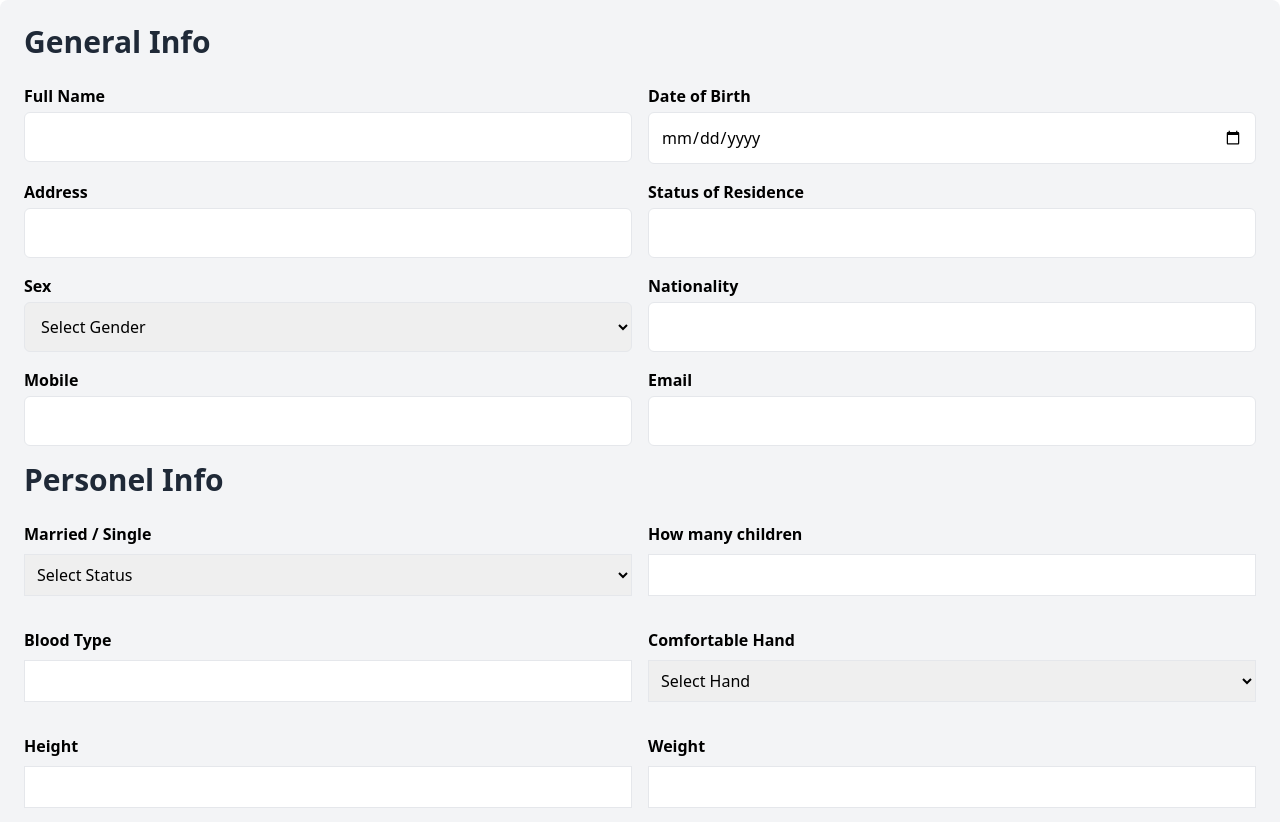
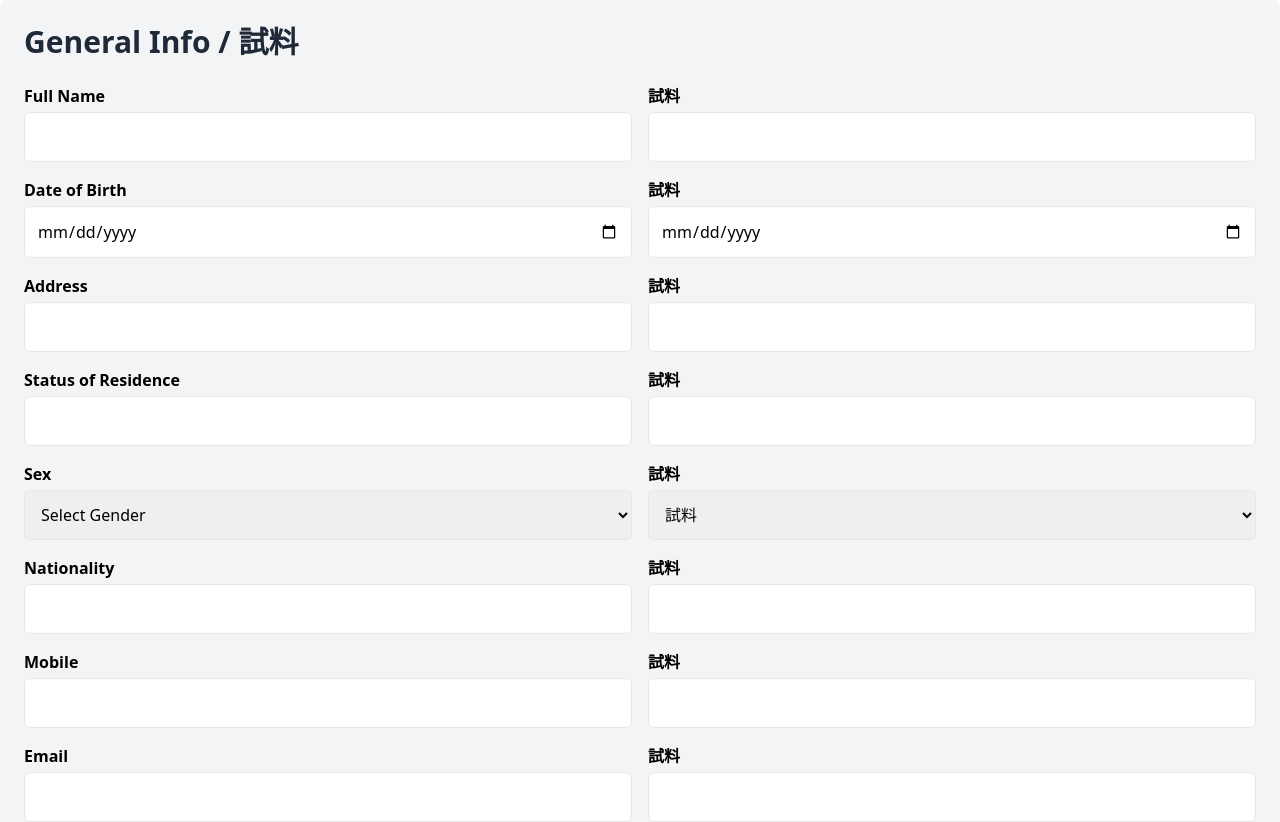
Before and after one commit to Rukshan2000/devAtmo, a React (Create React App) app: page / in a window 1280 px wide. Shown: the top 822 px of the page. Built offline with nearby package versions, Linux system fonts and the light colour scheme.

Commit message:
japan test 1

```diff
--- a/src/components/dataForm.jsx
+++ b/src/components/dataForm.jsx
@@ -77,12 +77,16 @@ function DataForm({ onSubmit }) {
 
     return (
         <form onSubmit={handleSubmit} className="p-6 bg-gray-100 rounded-lg shadow-lg">
-            <h2 className="mb-6 text-3xl font-bold text-gray-800">General Info</h2>
+            <h2 className="mb-6 text-3xl font-bold text-gray-800">General Info / 試料</h2>
 
-            {/* General Info */}
+            {/* General Info 試料*/}
             <div className="grid grid-cols-1 gap-4 mb-4 md:grid-cols-2">
                 <div>
                     <label className="block mb-1 font-semibold">Full Name</label>
+                    <input type="text" name="fullName" value={formState.fullName} onChange={handleChange} className="w-full p-3 border rounded-md" />
+                </div>
+                <div>
+                    <label className="block mb-1 font-semibold">試料</label>
                     <input type="text" name="fullName" value={formState.fullName} onChange={handleChange} className="w-full p-3 border rounded-md" />
                 </div>
                 <div>
@@ -90,11 +94,23 @@ function DataForm({ onSubmit }) {
                     <input type="date" name="dateOfBirth" value={formState.dateOfBirth} onChange={handleChange} className="w-full p-3 border rounded-md" />
                 </div>
                 <div>
+                    <label className="block mb-1 font-semibold">試料</label>
+                    <input type="date" name="dateOfBirth" value={formState.dateOfBirth} onChange={handleChange} className="w-full p-3 border rounded-md" />
+                </div>
+                <div>
                     <label className="block mb-1 font-semibold">Address</label>
                     <input type="text" name="address" value={formState.address} onChange={handleChange} className="w-full p-3 border rounded-md" />
                 </div>
                 <div>
+                    <label className="block mb-1 font-semibold">試料</label>
+                    <input type="text" name="address" value={formState.address} onChange={handleChange} className="w-full p-3 border rounded-md" />
+                </div>
+                <div>
                     <label className="block mb-1 font-semibold">Status of Residence</label>
+                    <input type="text" name="statusOfResidence" value={formState.statusOfResidence} onChange={handleChange} className="w-full p-3 border rounded-md" />
+                </div>
+                <div>
+                    <label className="block mb-1 font-semibold">試料</label>
                     <input type="text" name="statusOfResidence" value={formState.statusOfResidence} onChange={handleChange} className="w-full p-3 border rounded-md" />
                 </div>
                 <div>
@@ -107,7 +123,20 @@ function DataForm({ onSubmit }) {
                     </select>
                 </div>
                 <div>
+                    <label className="block mb-1 font-semibold">試料</label>
+                    <select name="sex" value={formState.sex} onChange={handleChange} className="w-full p-3 border rounded-md">
+                        <option value="">試料</option>
+                        <option value="Male">試料</option>
+                        <option value="Female">試料</option>
+                        <option value="Other">試料</option>
+                    </select>
+                </div>
+                <div>
                     <label className="block mb-1 font-semibold">Nationality</label>
+                    <input type="text" name="nationality" value={formState.nationality} onChange={handleChange} className="w-full p-3 border rounded-md" />
+                </div>
+                <div>
+                    <label className="block mb-1 font-semibold">試料</label>
                     <input type="text" name="nationality" value={formState.nationality} onChange={handleChange} className="w-full p-3 border rounded-md" />
                 </div>
                 <div>
@@ -115,7 +144,15 @@ function DataForm({ onSubmit }) {
                     <input type="text" name="mobile" value={formState.mobile} onChange={handleChange} className="w-full p-3 border rounded-md" />
                 </div>
                 <div>
+                    <label className="block mb-1 font-semibold">試料</label>
+                    <input type="text" name="mobile" value={formState.mobile} onChange={handleChange} className="w-full p-3 border rounded-md" />
+                </div>
+                <div>
                     <label className="block mb-1 font-semibold">Email</label>
+                    <input type="email" name="email" value={formState.email} onChange={handleChange} className="w-full p-3 border rounded-md" />
+                </div>
+                <div>
+                    <label className="block mb-1 font-semibold">試料</label>
                     <input type="email" name="email" value={formState.email} onChange={handleChange} className="w-full p-3 border rounded-md" />
                 </div>
             </div>
```
